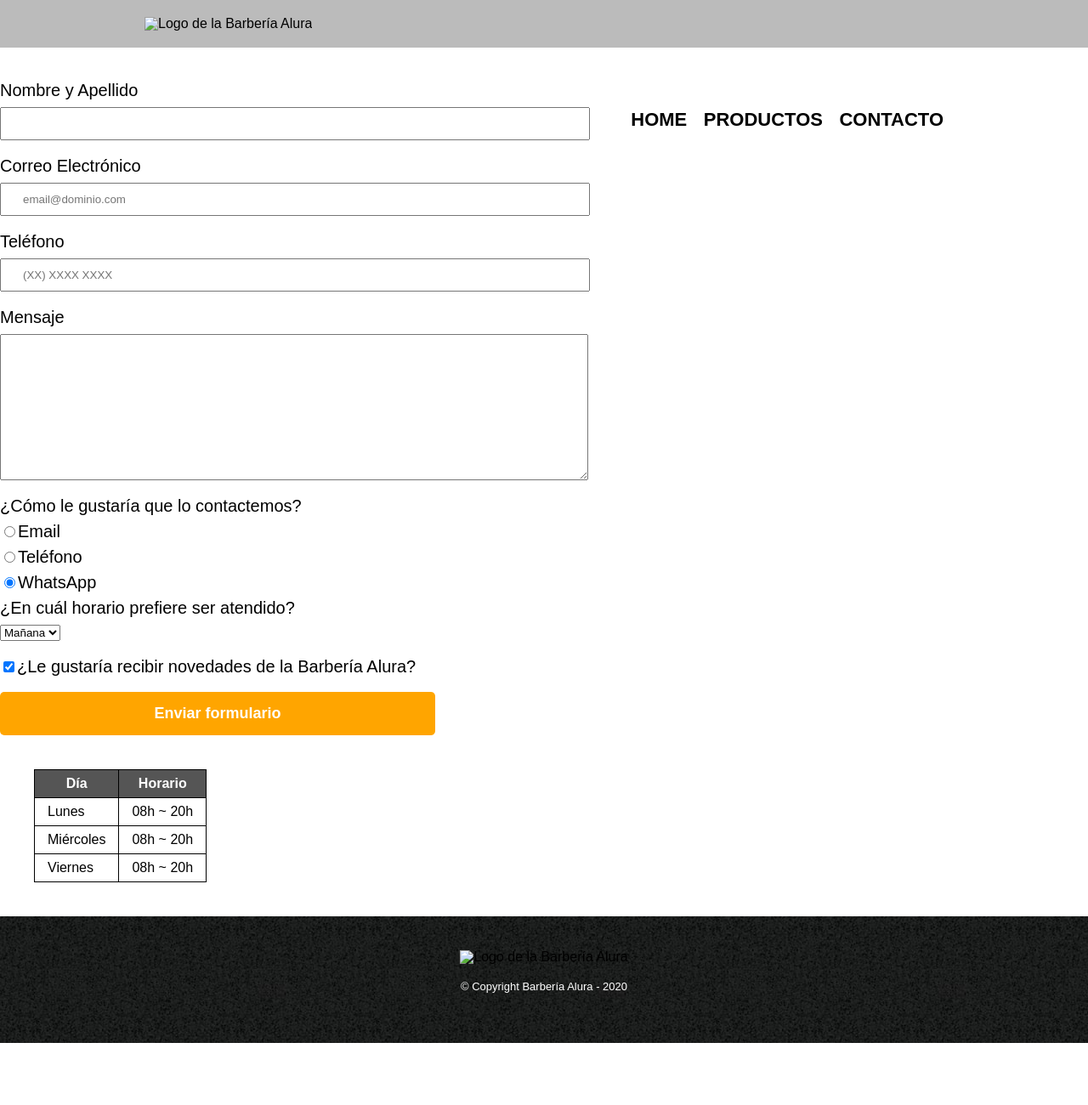
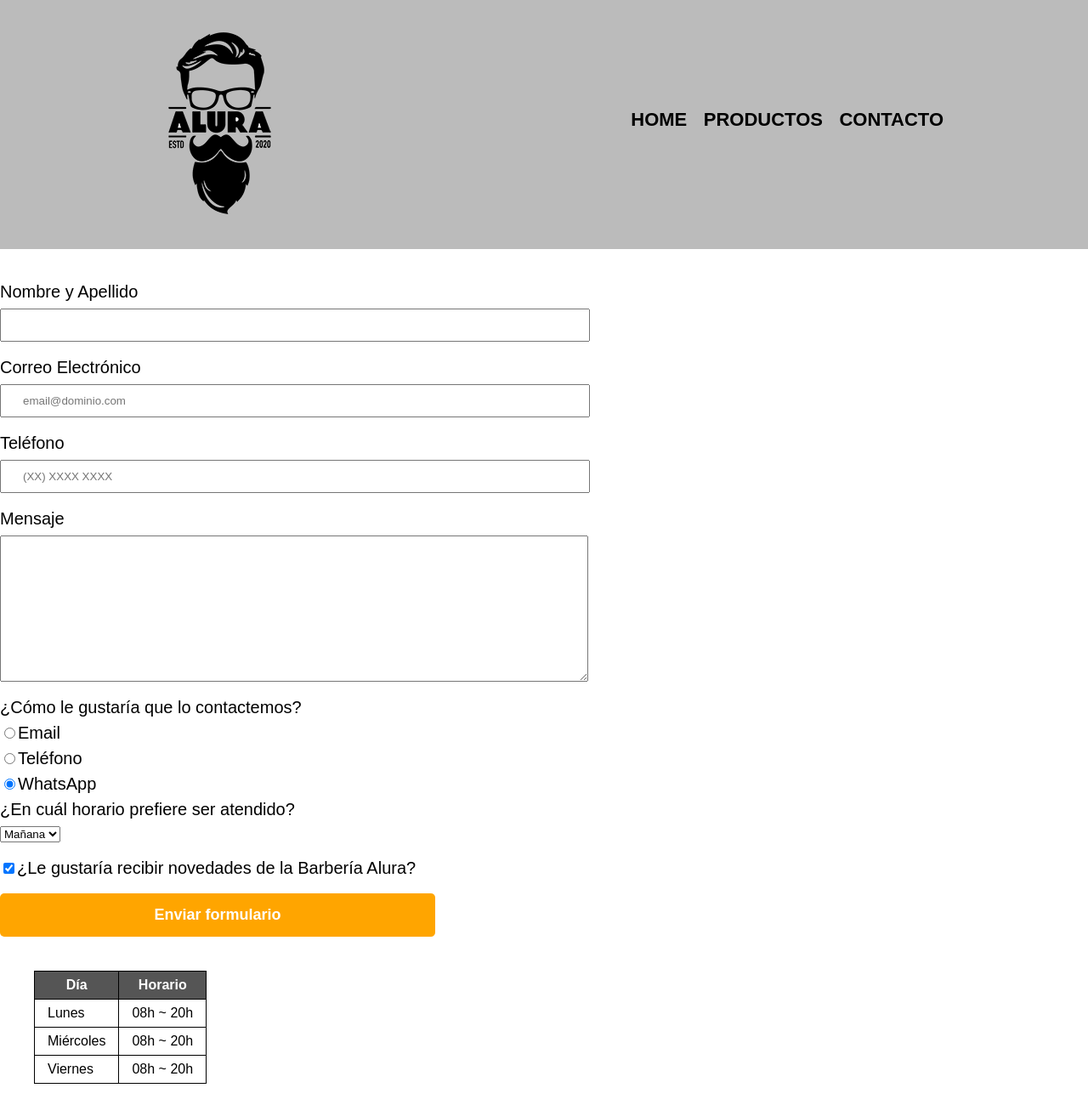
Before and after one commit to LeonardoCamC/Barberia-Alura, a plain HTML site: page contacto.html in a window 1280 px wide. Shown: the top 1300 px of the page at 85% size. Before the commit the page ends 1227 px from the top, so only its background shows below. Drawn offline with Linux system fonts and the light colour scheme; files whose address does not match are found by name.

Commit message:
Update contacto.html

```diff
--- a/contacto.html
+++ b/contacto.html
@@ -10,7 +10,7 @@
     <body>
         <header>
             <div class="caja">
-                <h1><img src="imagenes/logo.png" alt="Logo de la Barbería Alura"></h1>
+                <h1><img src="logo.png" alt="Logo de la Barbería Alura"></h1>
                 <nav>
                     <ul>
                         <li><a href="index.html">Home</a></li>
@@ -84,7 +84,7 @@
             </table>
         </main>
         <footer>
-            <img src="imagenes/logo-blanco.png"  alt="Logo de la Barbería Alura">
+            <img src="logo-blanco.png"  alt="Logo de la Barbería Alura">
             <p class="copyright">&copy Copyright Barbería Alura - 2020</p>
         </footer>
     </body>
```
